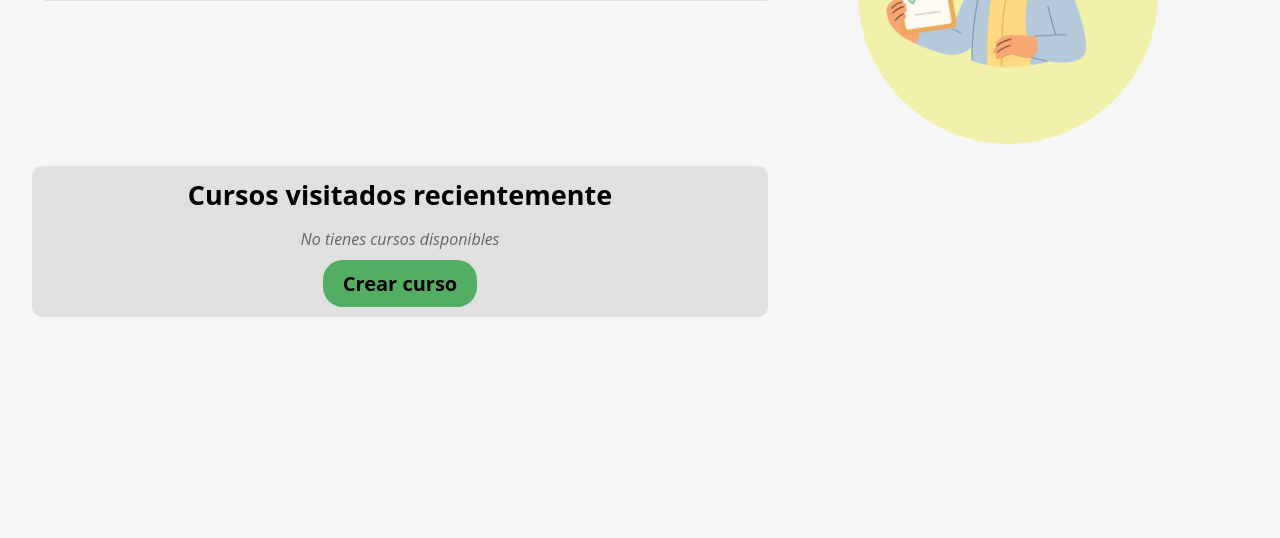
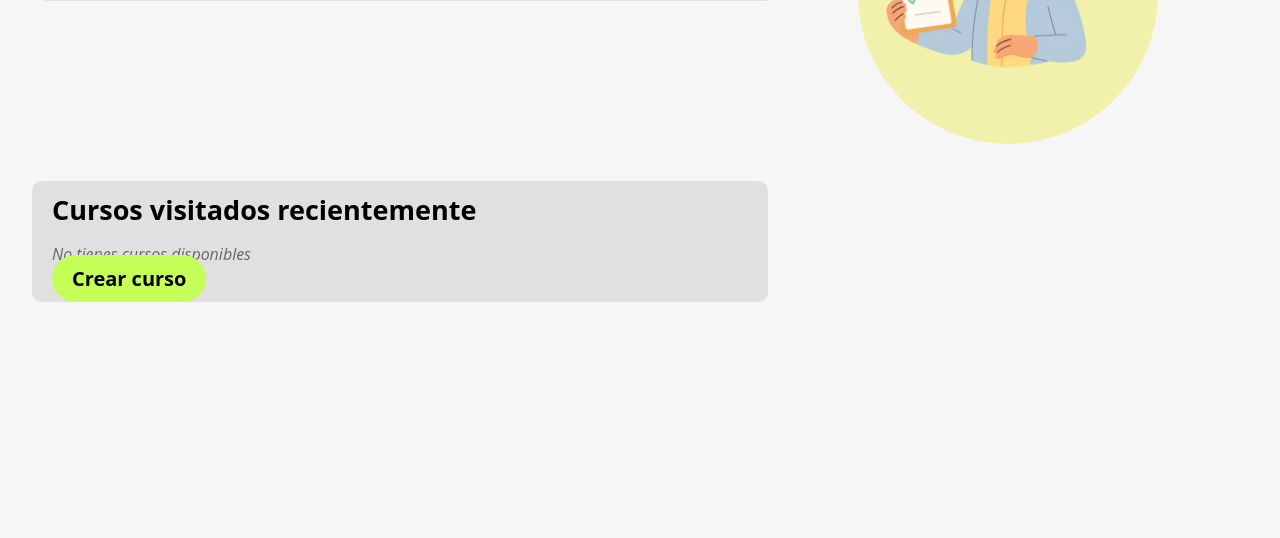
Before and after one commit to Francisco-Ronquillo/EDUFLEX, a Django app: template PROFESOR/templates/dashboardTeacher.html in a window 1280 px wide. Shown: the part 271-809 px from the top of the page. Run offline with Django 5.2, Linux system fonts and the light colour scheme; the template is opened without the code that fills it, so the values that code supplies are empty.

Commit message:
modificacion de css dashboard profesor

```diff
--- a/static/CSS/dashboardTeacher.css
+++ b/static/CSS/dashboardTeacher.css
@@ -140,19 +140,3 @@
   position: relative;
   margin-top: -525px;
 }
-.progress-courses .btn {
-  display: inline-block;
-  margin-top: 10px;
-  padding: 10px 20px;
-  background-color: #53ae63;
-  color: black;
-  font-weight: bold;
-  border-radius: 20px;
-  text-decoration: none;
-  text-align: center;
-}
-
-/* Centrar contenido cuando no hay reportes */
-.progress-courses.sin-reportes {
-  text-align: center;
-}
```
